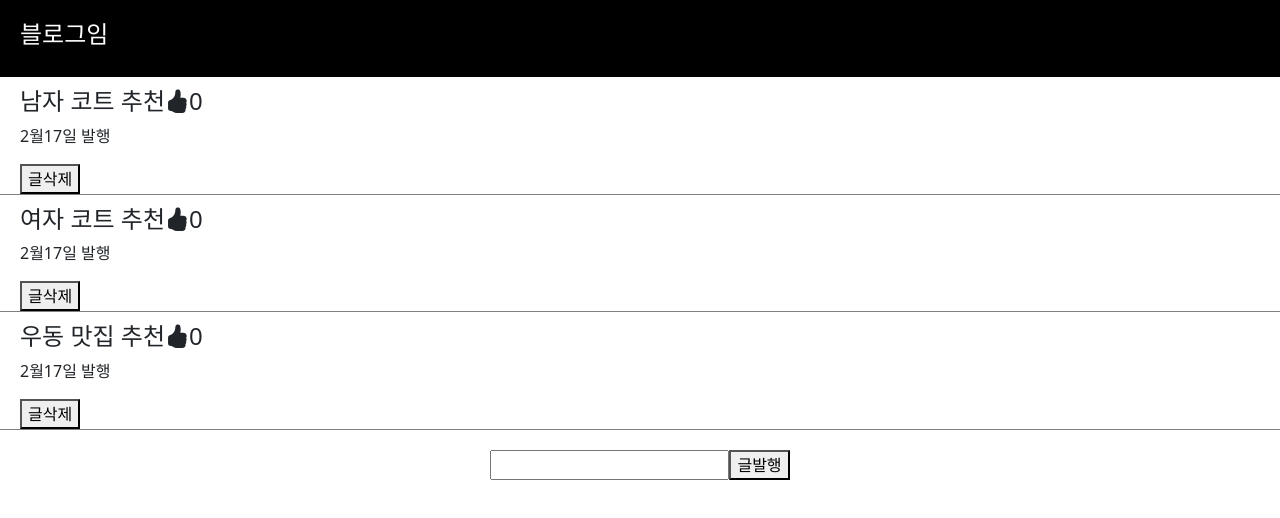
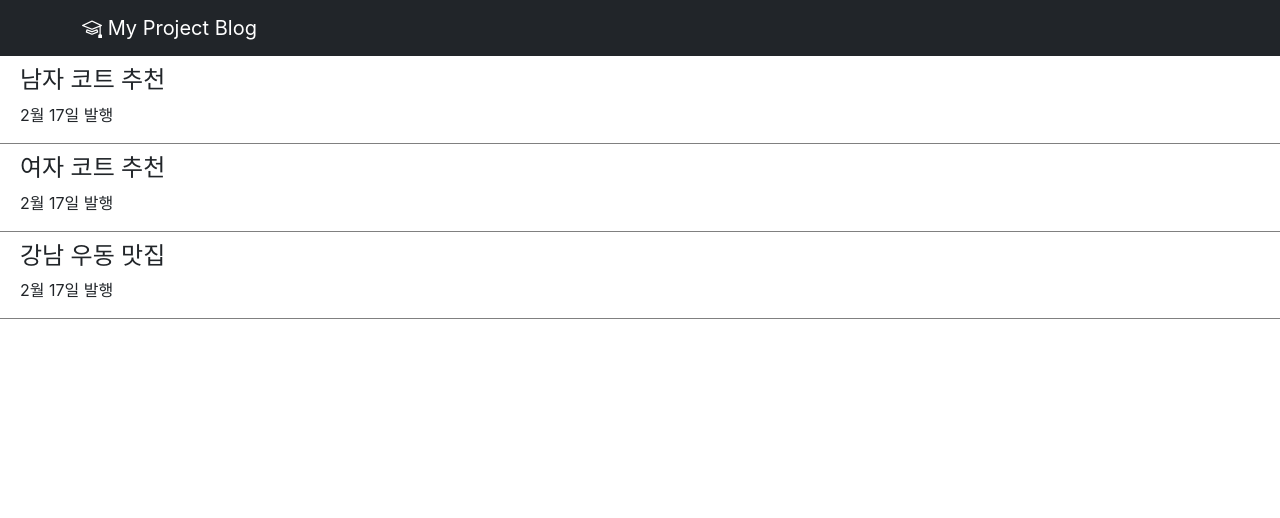
Before and after one commit to optimalMachine/my-portfolio-blog, a React (Create React App) app in the folder blog-frontend/: page / in a window 1280 px wide. Shown: the top 518 px of the page. Built offline with nearby package versions, Linux system fonts and the light colour scheme.

Commit message:
major updates

```diff
--- a/blog-frontend/src/App.css
+++ b/blog-frontend/src/App.css
@@ -2,21 +2,13 @@
   text-align: center;
 }
 
-.black-nav{
-  background: black;
-  width: 100%;
-  display: flex;
-  color:white;
-  padding: 20px;
+div {
+  box-sizing: border-box;
 }
 
-.user-enter {
-  padding-top:20px;
-}
-
-.list{
+.list {
   text-align: left;
-  padding-top:10px;
+  padding-top: 10px;
   padding-left: 20px;
   border-bottom: 1px solid grey;
 }
--- a/blog-frontend/src/App.js
+++ b/blog-frontend/src/App.js
@@ -1,86 +1,35 @@
 /*eslint-disable*/
+import './App.css';
 import { useState } from 'react';
-import './App.css';
-import Button from 'react-bootstrap/Button';
-import 'bootstrap/dist/css/bootstrap.min.css';
+import { Button, Container, Navbar, Nav } from 'react-bootstrap';
 
 
 function App() {
-    let [글제목,셋글제목] = useState(['남자 코트 추천','여자 코트 추천','우동 맛집 추천']);
-    let [글쓰기,셋글쓰기] = useState('');
-    let [likeit, setLikeit] = useState([0,0,0]);
-    let [modal,setModal] = useState(false);
-    let [title,setTitle] = useState(0);
+
+    let [title, setTitle]= useState(['남자 코트 추천','여자 코트 추천','강남 우동 맛집']);
+
     return (
         <div className="App">
-            <div className="black-nav">
-                <h4>블로그임</h4>
+            <Navbar bg="dark" variant="dark">
+                <Container>
+                    <Navbar.Brand href="#home"><span><i class="bi bi-mortarboard"></i> </span> My Project Blog</Navbar.Brand>
+                </Container>
+            </Navbar>
+            <div className="list">
+                <h4>남자 코트 추천</h4>
+                <p>2월 17일 발행</p>
             </div>
-           {
-                글제목.map(function(a,i){
-                    return(<div className="list" key={i}>
-                        <h4 onClick={()=>{
-                            setModal(!modal)
-                            setTitle(i)}}>{글제목[i]}
-                        <span onClick={()=>
-                            {
-                                var temp = [...likeit];
-                                temp[i] = temp[i]+1;
-                                setLikeit(temp);
-                            }}><i class="bi bi-hand-thumbs-up-fill"></i></span>{likeit[i]}</h4>
-                        <p>2월17일 발행</p>
-                        <button onClick={()=>{
-                            let copy = [...글제목];
-                            copy.splice(i,1);
-                            셋글제목(copy);
-
-                        }}>글삭제</button>
-            {/* 남자 코트 에서 여자 코트 변경 버튼 */}
-            {/* <button onClick={()=>{
-                let temp = [...글제목];
-                temp[0] = '여자 코트 추천';
-                셋글제목(temp);
-            }}>change</button> */}
-                    </div>
-                    )
-                })
-
-            }
-    {/* 이름 순서 정렬 버튼 */}
-    {/* <button onClick={()=>{
-        var temp = [...글제목];
-        temp.sort();
-        setCounter(temp);
-
-    }}>change</button> */}
-            <div className="user-enter">
-                <input onChange={(e)=>{
-                    셋글쓰기(e.target.value);
-                }}></input>
-                <button onClick={()=>{
-                    let copy = [...글제목];
-                    copy.unshift(글쓰기);
-                    셋글제목(copy);
-
-                }}>글발행</button>
+            <div className="list">
+                <h4>여자 코트 추천</h4>
+                <p>2월 17일 발행</p>
             </div>
-            <div className="modal-section">
-                {
-                    modal == true ? <Modal colors={'orange'} title={title} 글제목={글제목} /> : null
-                }
+            <div className="list">
+                <h4>강남 우동 맛집</h4>
+                <p>2월 17일 발행</p>
             </div>
         </div>
     );
 }
 
-function Modal(props){
-    return(
-        <div className = "modalComp" style={{background:props.colors}}>
-            <h4>{props.글제목[props.title]}</h4>
-            <p>날짜</p>
-            <p>상세내용</p>
-        </div>
-    )
-}
 
 export default App;
```
Also changed, not shown: blog-frontend/src/App_copy.js (added, +86 -0 lines), blog-frontend/src/App_temp.js (deleted, +0 -26 lines).
